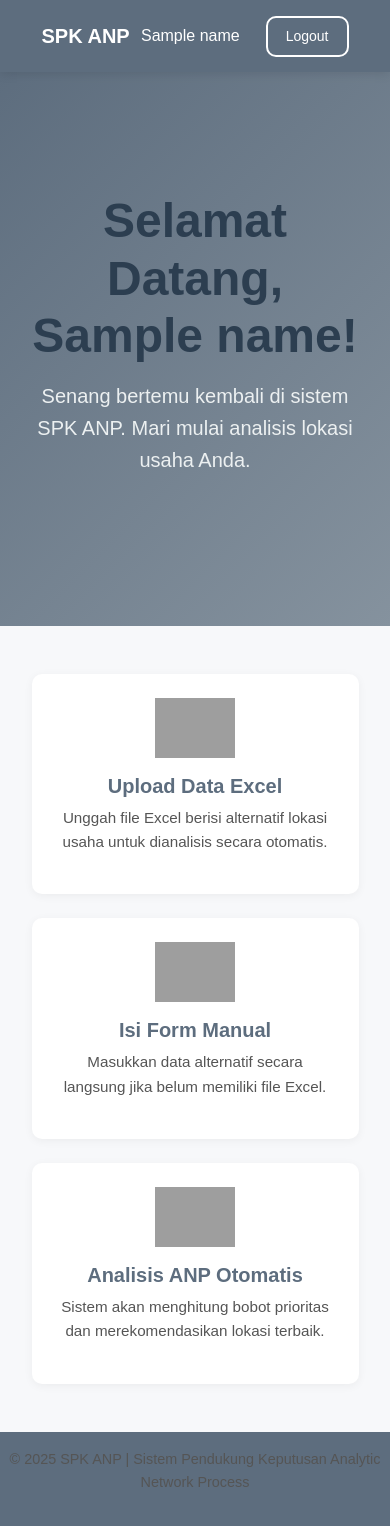
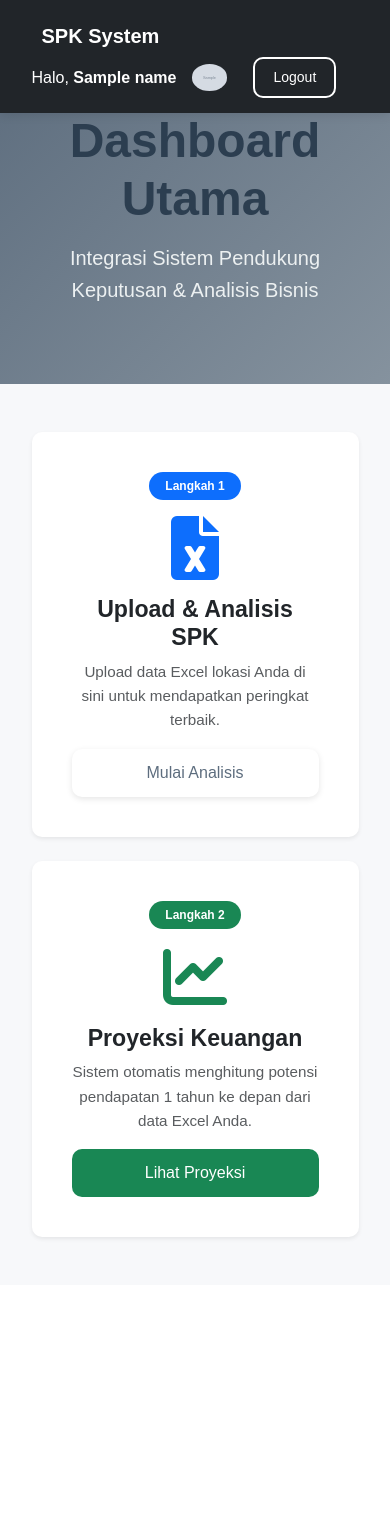
Before and after one commit to vannes2/projek-spk-anp, a Flask app: template templates/dashboard.html in a window 390 px wide. After the commit the page ends 1240 px from the top, so only its background shows below. Run offline with Flask 3, Linux system fonts and the light colour scheme; the template is opened without the code that fills it: most values are stand-ins (such as "Sample title", 1, 10 or a date in 2020); grey boxes marked "Sample" are stand-in pictures; some libraries are stand-ins or nearby versions; grey boxes are pictures that could not be loaded.

Commit message:
keuangan

```diff
--- a/app.py
+++ b/app.py
@@ -2,27 +2,31 @@ from flask import Flask, redirect, url_for, session, render_template, request, f
 from flask_sqlalchemy import SQLAlchemy
 from flask_dance.contrib.google import make_google_blueprint, google
 from werkzeug.utils import secure_filename
-from werkzeug.security import generate_password_hash, check_password_hash # Import tambahan untuk password
+from werkzeug.security import generate_password_hash, check_password_hash
 import pandas as pd
+import numpy as np
+import matplotlib
+matplotlib.use("Agg") # Mode server (tanpa GUI window)
+import matplotlib.pyplot as plt
 import os
 
 # === Import modul ANP ===
-# Pastikan folder 'anp' dan file 'anp_processor.py' tetap ada di tempatnya
+# Pastikan folder 'anp' ada dan berisi anp_processor.py
 from anp.anp_processor import run_anp_analysis
 
-# === Inisialisasi Flask ===
 app = Flask(__name__)
-app.secret_key = "supersecretkey"  # Ganti dengan key yang aman untuk production
+app.secret_key = "supersecretkey" # Ganti dengan key yang aman
 
-# === PATH DATABASE & UPLOAD ===
+# === KONFIGURASI PATH ===
 BASE_DIR = os.path.abspath(os.path.dirname(__file__))
 DB_PATH = os.path.join(BASE_DIR, "database", "spk_anp.db")
 UPLOAD_FOLDER = os.path.join(BASE_DIR, "uploads")
+CHART_DIR = os.path.join(BASE_DIR, "static", "charts")
 
 os.makedirs(os.path.join(BASE_DIR, "database"), exist_ok=True)
 os.makedirs(UPLOAD_FOLDER, exist_ok=True)
+os.makedirs(CHART_DIR, exist_ok=True)
 
-# Konfigurasi Flask
 app.config["SQLALCHEMY_DATABASE_URI"] = f"sqlite:///{DB_PATH}"
 app.config["SQLALCHEMY_TRACK_MODIFICATIONS"] = False
 app.config["UPLOAD_FOLDER"] = UPLOAD_FOLDER
@@ -30,214 +34,249 @@ ALLOWED_EXTENSIONS = {"csv", "xlsx", "xls"}
 
 db = SQLAlchemy(app)
 
-# === MODEL DATABASE ===
+# === MODEL DATABASE (Hanya User) ===
 class User(db.Model):
     id = db.Column(db.Integer, primary_key=True)
     name = db.Column(db.String(100))
     email = db.Column(db.String(120), unique=True)
-    # Password boleh kosong (nullable) khusus untuk user yang login via Google
     password = db.Column(db.String(255), nullable=True)
     picture = db.Column(db.String(250))
 
-# === GOOGLE OAUTH CONFIG ===
-# Hapus baris ini jika sudah deploy ke production (HTTPS)
+# === GOOGLE OAUTH ===
 os.environ["OAUTHLIB_INSECURE_TRANSPORT"] = "1"
-
 google_bp = make_google_blueprint(
     client_id="202395510870-3o4jasv2hbtjksqbm0m2c2ihs4l66g7c.apps.googleusercontent.com",
     client_secret="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",
-    scope=[
-        "https://www.googleapis.com/auth/userinfo.profile",
-        "https://www.googleapis.com/auth/userinfo.email",
-        "openid",
-    ],
+    scope=["https://www.googleapis.com/auth/userinfo.profile", "https://www.googleapis.com/auth/userinfo.email", "openid"],
     redirect_to="after_login",
 )
 app.register_blueprint(google_bp, url_prefix="/login")
 
-# === HELPER ===
+# === HELPER FUNCTIONS ===
 def allowed_file(filename):
     return "." in filename and filename.rsplit(".", 1)[1].lower() in ALLOWED_EXTENSIONS
 
+def identify_revenue_column(df):
+    """Mencari kolom yang kemungkinan berisi data pendapatan"""
+    for col in df.columns:
+        c = col.lower()
+        # Kata kunci: C2, Jual, Omzet, Pendapatan, Revenue
+        if "c2" in c or "jual" in c or "pendapatan" in c or "omzet" in c:
+            return col
+    return None
+
+def clean_currency(value):
+    """Mengubah format '50 Juta', 'Rp 5.000.000' menjadi float"""
+    v_str = str(value).lower().replace("rp", "").replace(".", "").replace(",", ".").strip()
+    multiplier = 1
+
+    if "juta" in v_str:
+        multiplier = 1000000
+        v_str = v_str.replace("juta", "").strip()
+    elif "jt" in v_str:
+        multiplier = 1000000
+        v_str = v_str.replace("jt", "").strip()
+    elif "milyar" in v_str or "m" in v_str: # Asumsi M = Milyar jika user kaya
+        multiplier = 1000000000
+        v_str = v_str.replace("milyar", "").replace("m", "").strip()
+
+    try:
+        # Ambil angka saja
+        import re
+        number = re.findall(r"[\d\.]+", v_str)
+        if number:
+            return float(number[0]) * multiplier
+        return 0.0
+    except:
+        return 0.0
+
 # === ROUTES UTAMA ===
+
 @app.route("/")
-def index():
-    return render_template("landing.html")
+def index(): return render_template("landing.html")
 
-# --- FITUR REGISTER (BARU) ---
+# --- AUTH ROUTES ---
 @app.route("/register", methods=["GET", "POST"])
 def register():
     if request.method == "POST":
         name = request.form.get("name")
         email = request.form.get("email")
         password = request.form.get("password")
-
-        # Validasi sederhana
-        if not name or not email or not password:
-            flash("⚠️ Semua kolom wajib diisi!", "warning")
-            return redirect(url_for("register"))
-
-        # Cek apakah email sudah ada
-        existing_user = User.query.filter_by(email=email).first()
-        if existing_user:
-            flash("⚠️ Email sudah terdaftar! Silakan login.", "warning")
+        if User.query.filter_by(email=email).first():
+            flash("⚠️ Email sudah terdaftar.", "warning")
             return redirect(url_for("login"))
-
-        # Hash password dan simpan
-        hashed_pw = generate_password_hash(password, method='pbkdf2:sha256')
-        new_user = User(
-            name=name,
-            email=email,
-            password=hashed_pw,
-            picture=None # User manual tidak punya foto profil google
-        )
-
+        new_user = User(name=name, email=email, password=generate_password_hash(password, method='pbkdf2:sha256'), picture=None)
         db.session.add(new_user)
         db.session.commit()
-
-        flash("✅ Pendaftaran berhasil! Silakan login.", "success")
+        flash("✅ Berhasil daftar! Silakan login.", "success")
         return redirect(url_for("login"))
-
     return render_template("register.html")
 
-# --- FITUR LOGIN MANUAL & GOOGLE (DIPERBARUI) ---
 @app.route("/login", methods=["GET", "POST"])
 def login():
-    # Jika User Submit Form Login Manual
     if request.method == "POST":
         email = request.form.get("email")
         password = request.form.get("password")
-
         user = User.query.filter_by(email=email).first()
-
-        # Cek user ada DAN password cocok
         if user and user.password and check_password_hash(user.password, password):
             session["user_id"] = user.id
             session["user_name"] = user.name
-            # Gunakan placeholder jika tidak ada foto (user manual)
-            session["user_picture"] = user.picture if user.picture else "https://ui-avatars.com/api/?name=" + user.name
+            session["user_picture"] = user.picture if user.picture else f"https://ui-avatars.com/api/?name={user.name}"
             return redirect(url_for("dashboard"))
         else:
-            flash("❌ Email atau Password salah!", "danger")
-            return redirect(url_for("login"))
-
-    # Jika method GET (Buka halaman)
+            flash("❌ Login gagal.", "danger")
     return render_template("login.html")
 
-# --- GOOGLE AUTH ROUTES ---
 @app.route("/login/google")
 def google_login():
-    if not google.authorized:
-        return redirect(url_for("google.login"))
+    if not google.authorized: return redirect(url_for("google.login"))
     return redirect(url_for("dashboard"))
 
 @app.route("/login/authorized")
 def after_login():
-    if not google.authorized:
-        return redirect(url_for("google.login"))
+    if not google.authorized: return redirect(url_for("google.login"))
     resp = google.get("/oauth2/v2/userinfo")
-    if not resp.ok:
-        return redirect(url_for("google.login"))
-
-    user_info = resp.json()
-    user = User.query.filter_by(email=user_info["email"]).first()
-
+    if not resp.ok: return redirect(url_for("google.login"))
+    info = resp.json()
+    user = User.query.filter_by(email=info["email"]).first()
     if not user:
-        user = User(
-            name=user_info["name"],
-            email=user_info["email"],
-            picture=user_info["picture"],
-            password=None # User Google tidak punya password
-        )
+        user = User(name=info["name"], email=info["email"], picture=info["picture"], password=None)
         db.session.add(user)
         db.session.commit()
-
-    session["user_id"] = user.id
-    session["user_name"] = user.name
-    session["user_picture"] = user.picture
+    session["user_id"] = user.id; session["user_name"] = user.name; session["user_picture"] = user.picture
     return redirect(url_for("dashboard"))
 
-# --- DASHBOARD & LOGIC ---
+@app.route("/logout")
+def logout(): session.clear(); return redirect(url_for("index"))
+
 @app.route("/dashboard")
 def dashboard():
-    if "user_id" not in session:
-        return redirect(url_for("login"))
-    return render_template(
-        "dashboard.html",
-        name=session["user_name"],
-        picture=session["user_picture"],
-    )
+    if "user_id" not in session: return redirect(url_for("login"))
+    return render_template("dashboard.html", name=session["user_name"], picture=session["user_picture"])
 
+# --- FITUR 1: UPLOAD & SPK ---
 @app.route("/upload", methods=["GET", "POST"])
 def upload_file():
-    if "user_id" not in session:
-        return redirect(url_for("login"))
+    if "user_id" not in session: return redirect(url_for("login"))
 
     if request.method == "POST":
         file = request.files.get("file")
+        if file and allowed_file(file.filename):
+            filename = secure_filename(file.filename)
+            filepath = os.path.join(app.config["UPLOAD_FOLDER"], filename)
+            file.save(filepath)
 
-        if not file:
-            flash("⚠️ Tidak ada file yang diunggah.")
-            return redirect(request.url)
+            # PENTING: Simpan lokasi file di session agar bisa dibaca fitur Keuangan
+            session['uploaded_filepath'] = filepath
 
-        filename = secure_filename(file.filename)
-        if not allowed_file(filename):
-            flash("⚠️ Format file tidak didukung! Gunakan CSV atau Excel (.xlsx/.xls)")
-            return redirect(request.url)
+            try:
+                # Baca File
+                if filename.endswith(".csv"):
+                    df = pd.read_csv(filepath, sep=";", engine="python")
+                    if len(df.columns) == 1: df = pd.read_csv(filepath, sep=",", engine="python")
+                else:
+                    df = pd.read_excel(filepath)
 
-        filepath = os.path.join(app.config["UPLOAD_FOLDER"], filename)
-        file.save(filepath)
+                # Jalankan ANP
+                result_data = run_anp_analysis(df)
 
-        try:
-            if filename.endswith(".csv"):
-                df = pd.read_csv(filepath, sep=";", engine="python")
-                if len(df.columns) == 1:
-                    df = pd.read_csv(filepath, sep=",", engine="python")
-            else:
-                df = pd.read_excel(filepath)
-
-        except Exception as e:
-            flash(f"❌ Gagal membaca file: {e}")
-            return redirect(request.url)
-
-        try:
-            result_data = run_anp_analysis(df)
-            results = result_data["ranking"]
-            chart_path = result_data["chart"]
-            info = {
-                "weights": result_data["weights"],
-                "CI": result_data["CI"],
-                "CR": result_data["CR"],
-                "summary": result_data["summary"],
-            }
-            supermatrix_html = result_data.get("supermatrix_html", "")
-            limitmatrix_html = result_data.get("limitmatrix_html", "")
-
-        except Exception as e:
-            print(f"ERROR ANP: {e}")
-            flash(f"❌ Terjadi kesalahan saat menghitung ANP: {e}")
-            return redirect(request.url)
-
-        return render_template(
-            "upload.html",
-            uploaded=True,
-            tables=[df.to_html(classes="table table-bordered", index=False)],
-            chart=chart_path,
-            results=results,
-            info=info,
-            supermatrix_html=supermatrix_html,
-            limitmatrix_html=limitmatrix_html,
-            name=session["user_name"],
-        )
+                return render_template(
+                    "upload.html",
+                    uploaded=True,
+                    tables=[df.to_html(classes="table", index=False)],
+                    chart=result_data["chart"],
+                    results=result_data["ranking"],
+                    info=result_data,
+                    name=session["user_name"]
+                )
+            except Exception as e:
+                flash(f"Error Analisis: {e}", "danger")
+                return redirect(request.url)
 
     return render_template("upload.html", uploaded=False, name=session["user_name"])
 
-@app.route("/logout")
-def logout():
-    session.clear()
-    return redirect(url_for("index"))
+# --- FITUR 2: KEUANGAN OTOMATIS (INTEGRASI) ---
+@app.route("/finance")
+def finance():
+    if "user_id" not in session: return redirect(url_for("login"))
+
+    # 1. Cek apakah ada file yang sudah diupload
+    filepath = session.get('uploaded_filepath')
+    if not filepath or not os.path.exists(filepath):
+        flash("⚠️ Data kosong! Harap upload file Excel lokasi di menu 'Analisis SPK' terlebih dahulu.", "warning")
+        return redirect(url_for("upload_file"))
+
+    try:
+        # 2. Baca kembali file Excel user
+        if filepath.endswith(".csv"):
+            df = pd.read_csv(filepath, sep=";", engine="python")
+            if len(df.columns) == 1: df = pd.read_csv(filepath, sep=",", engine="python")
+        else:
+            df = pd.read_excel(filepath)
+
+        # 3. Cari Data Pendapatan (Kolom C2 atau yang mirip)
+        col_name = df.columns[0] # Kolom pertama biasanya Nama Lokasi
+        col_revenue = identify_revenue_column(df)
+
+        projections = []
+        chart_url = None
+
+        if col_revenue:
+            names = []
+            yearly_values = []
+
+            for idx, row in df.iterrows():
+                loc_name = str(row[col_name])
+                raw_value = row[col_revenue]
+
+                # Bersihkan data (misal: "50 Juta" -> 50000000)
+                monthly_income = clean_currency(raw_value)
+                yearly_income = monthly_income * 12 # Proyeksi 1 Tahun
+
+                names.append(loc_name)
+                yearly_values.append(yearly_income)
+
+                projections.append({
+                    "name": loc_name,
+                    "raw": raw_value,
+                    "monthly": monthly_income,
+                    "yearly": yearly_income
+                })
+
+            # 4. Buat Visualisasi Grafik Batang (Bar Chart)
+            plt.figure(figsize=(10, 6))
+            # Warna batang berbeda tiap lokasi agar cantik
+            colors = plt.cm.viridis(np.linspace(0, 1, len(names)))
+
+            bars = plt.barh(names, yearly_values, color=colors)
+            plt.xlabel('Proyeksi Omzet 1 Tahun (Rupiah)')
+            plt.title('Perbandingan Potensi Pendapatan Lokasi')
+            plt.grid(axis='x', linestyle='--', alpha=0.5)
+
+            # Tambahkan label angka di ujung batang
+            for bar in bars:
+                width = bar.get_width()
+                label_text = f'Rp {width:,.0f}'.replace(',', '.')
+                plt.text(width, bar.get_y() + bar.get_height()/2, ' ' + label_text, va='center', fontsize=9)
+
+            plt.tight_layout()
+
+            # Simpan Grafik
+            chart_filename = f"finance_proj_{session['user_id']}.png"
+            chart_path = os.path.join(CHART_DIR, chart_filename)
+            plt.savefig(chart_path)
+            plt.close()
+
+            chart_url = f"static/charts/{chart_filename}"
+        else:
+            flash("⚠️ Tidak ditemukan kolom pendapatan (C2/Omzet/Jual) di file Excel Anda.", "danger")
+
+        return render_template("finance.html", name=session["user_name"], projections=projections, chart_url=chart_url)
+
+    except Exception as e:
+        flash(f"Gagal memproses data keuangan: {e}", "danger")
+        return redirect(url_for("dashboard"))
 
 if __name__ == "__main__":
-    with app.app_context():
-        db.create_all()
+    with app.app_context(): db.create_all()
     app.run(debug=True)
--- a/templates/dashboard.html
+++ b/templates/dashboard.html
@@ -1,77 +1,70 @@
-<!doctype html>
+<!DOCTYPE html>
 <html lang="id">
-  <head>
-    <meta charset="utf-8">
-    <meta name="viewport" content="width=device-width, initial-scale=1">
-    <title>Dashboard | SPK ANP</title>
+<head>
+    <meta charset="UTF-8">
+    <title>Dashboard - SPK ANP</title>
+    <link href="https://cdn.jsdelivr.net/npm/bootstrap@5.3.0/dist/css/bootstrap.min.css" rel="stylesheet">
+    <link rel="stylesheet" href="https://cdnjs.cloudflare.com/ajax/libs/font-awesome/6.0.0/css/all.min.css">
+    <link rel="stylesheet" href="{{ url_for('static', filename='css/main.css') }}">
+</head>
+<body class="page-dashboard">
 
-    <!-- Bootstrap -->
-    <link href="https://cdn.jsdelivr.net/npm/bootstrap@5.3.2/dist/css/bootstrap.min.css" rel="stylesheet">
-
-    <!-- CSS -->
-    <link rel="stylesheet" href="{{ url_for('static', filename='css/main.css') }}">
-    <link rel="stylesheet" href="{{ url_for('static', filename='css/dashboard.css') }}">
-  </head>
-
-  <body class="page-dashboard">
-    <!-- Navbar -->
-    <nav class="navbar navbar-expand-lg">
-      <div class="container">
-        <a class="navbar-brand fw-bold text-white" href="/">SPK ANP</a>
-        <div class="d-flex align-items-center">
-          <span class="text-white me-3">{{ name }}</span>
-          <a href="/logout" class="btn btn-outline-light btn-sm">Logout</a>
+    <nav class="navbar navbar-expand-lg navbar-dark bg-dark fixed-top">
+        <div class="container">
+            <a class="navbar-brand fw-bold" href="#">SPK System</a>
+            <div class="d-flex align-items-center text-white gap-3">
+                <span>Halo, <strong>{{ name }}</strong></span>
+                {% if picture %}
+                    <img src="{{ picture }}" class="rounded-circle" width="35">
+                {% else %}
+                    <div class="rounded-circle bg-secondary d-flex justify-content-center align-items-center text-white" style="width:35px; height:35px;"><i class="fas fa-user"></i></div>
+                {% endif %}
+                <a href="{{ url_for('logout') }}" class="btn btn-sm btn-danger">Logout</a>
+            </div>
         </div>
-      </div>
     </nav>
 
-    <!-- Main content -->
-    <main class="flex-grow-1">
+    <header class="hero bg-secondary text-white text-center py-5 mt-5">
+        <div class="container mt-3">
+            <h1 class="fw-bold">Dashboard Utama</h1>
+            <p class="lead">Integrasi Sistem Pendukung Keputusan & Analisis Bisnis</p>
+        </div>
+    </header>
 
-        <section class="hero">
-        <div class="container text-center">
-            <h1 class="fw-bold">Selamat Datang, {{ name }}!</h1>
-            <p>Senang bertemu kembali di sistem SPK ANP. Mari mulai analisis lokasi usaha Anda.</p>
-        </div>
-        </section>
+    <section class="container py-5">
+        <div class="row g-4 justify-content-center">
 
-      <!-- Features Section -->
-      <section class="features py-5">
-        <div class="container">
-            <div class="row justify-content-center g-4">
-
-            <div class="col-md-4">
-                <a href="/upload" class="card text-center p-4 card-link">
-                <img src="https://img.icons8.com/color/96/000000/opened-folder.png" alt="Upload Excel" class="mx-auto">
-                <h5 class="fw-bold mt-3">Upload Data Excel</h5>
-                <p>Unggah file Excel berisi alternatif lokasi usaha untuk dianalisis secara otomatis.</p>
+            <div class="col-md-6">
+                <a href="{{ url_for('upload_file') }}" class="text-decoration-none">
+                    <div class="card h-100 text-center p-4 shadow-sm hover-card border-primary">
+                        <div class="card-body">
+                            <span class="badge bg-primary mb-3 px-3 py-2 rounded-pill">Langkah 1</span>
+                            <div class="mb-3"><i class="fas fa-file-excel fa-4x text-primary"></i></div>
+                            <h3 class="text-dark fw-bold">Upload & Analisis SPK</h3>
+                            <p class="text-muted">Upload data Excel lokasi Anda di sini untuk mendapatkan peringkat terbaik.</p>
+                            <button class="btn btn-primary w-100">Mulai Analisis</button>
+                        </div>
+                    </div>
                 </a>
             </div>
 
-            <div class="col-md-4">
-                <a href="/form" class="card text-center p-4 card-link">
-                <img src="https://img.icons8.com/color/96/000000/edit-property.png" alt="Isi Form" class="mx-auto">
-                <h5 class="fw-bold mt-3">Isi Form Manual</h5>
-                <p>Masukkan data alternatif secara langsung jika belum memiliki file Excel.</p>
+            <div class="col-md-6">
+                <a href="{{ url_for('finance') }}" class="text-decoration-none">
+                    <div class="card h-100 text-center p-4 shadow-sm hover-card border-success">
+                        <div class="card-body">
+                            <span class="badge bg-success mb-3 px-3 py-2 rounded-pill">Langkah 2</span>
+                            <div class="mb-3"><i class="fas fa-chart-line fa-4x text-success"></i></div>
+                            <h3 class="text-dark fw-bold">Proyeksi Keuangan</h3>
+                            <p class="text-muted">Sistem otomatis menghitung potensi pendapatan 1 tahun ke depan dari data Excel Anda.</p>
+                            <button class="btn btn-success w-100">Lihat Proyeksi</button>
+                        </div>
+                    </div>
                 </a>
             </div>
 
-            <div class="col-md-4">
-                <a href="/analisis" class="card text-center p-4 card-link">
-                <img src="https://img.icons8.com/color/96/000000/combo-chart.png" alt="Analisis ANP" class="mx-auto">
-                <h5 class="fw-bold mt-3">Analisis ANP Otomatis</h5>
-                <p>Sistem akan menghitung bobot prioritas dan merekomendasikan lokasi terbaik.</p>
-                </a>
-            </div>
-
-            </div>
         </div>
     </section>
-</main>
 
-    <!-- Footer -->
-    <footer class="text-center py-3">
-      <p>© 2025 SPK ANP | Sistem Pendukung Keputusan Analytic Network Process</p>
-    </footer>
-  </body>
+    <script src="https://cdn.jsdelivr.net/npm/bootstrap@5.3.0/dist/js/bootstrap.bundle.min.js"></script>
+</body>
 </html>
```
Also changed, not shown: templates/finance.html (added, +93 -0 lines), database/spk_anp.db, static/charts/finance_proj_1.png (added), static/charts/hasil_anp.png.
